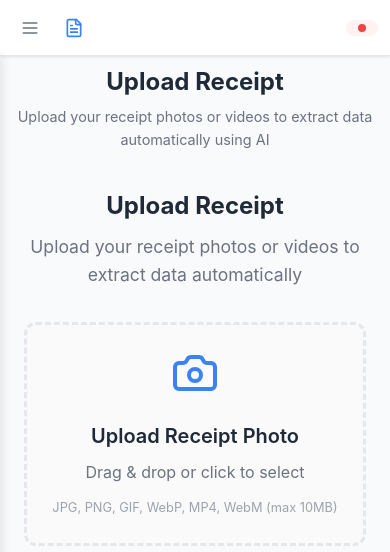
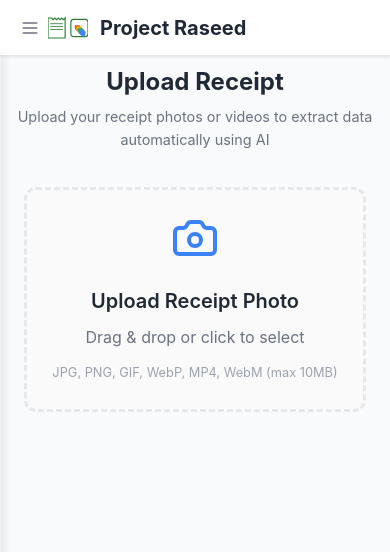
Before and after one commit to tharaniesp/Project-Raseed, a React (Create React App) app in the folder raseed-frontend/: page / in a window 390 px wide. Shown: the top 552 px of the page. Built offline with nearby package versions, Linux system fonts and the light colour scheme; no server answers.

Commit message:
mobile view css changes and changed project raseed icon

```diff
--- a/raseed-frontend/public/index.html
+++ b/raseed-frontend/public/index.html
@@ -24,7 +24,7 @@
       work correctly both with client-side routing and a non-root public URL.
       Learn how to configure a non-root public URL by running `npm run build`.
     -->
-    <title>React App</title>
+    <title>Project Raseed</title>
   </head>
   <body>
     <noscript>You need to enable JavaScript to run this app.</noscript>
--- a/raseed-frontend/src/components/Layout/Header.js
+++ b/raseed-frontend/src/components/Layout/Header.js
@@ -20,30 +20,43 @@ const Header = ({ onMenuClick, isMobile }) => {
             </button>
           )}
         <a href="/" className="logo">
-            <FileText className="logo-icon" size={isMobile ? 20 : 24} />
+          <span className="logo-icon" style={{ display: 'flex', alignItems: 'center' }}>
+        <svg width={isMobile ? 40 : 60} height={isMobile ? 30 : 50} viewBox="40 40 140 70" xmlns="http://www.w3.org/2000/svg" font-family="Arial, sans-serif">
+          <g stroke="#2e7d32" fill="none" stroke-width="4">
+            <path d="M40,40 l0,70 l60,0 l0,-70 l-6,6 l-6,-6 l-6,6 l-6,-6 l-6,6 l-6,-6 l-6,6 l-6,-6 z"/>
+            <line x1="48" y1="60" x2="92" y2="60" stroke-width="3"/>
+            <line x1="48" y1="70" x2="92" y2="70" stroke-width="3"/>
+            <line x1="48" y1="80" x2="92" y2="80" stroke-width="3"/>
+          </g>
+
+          <g transform="translate(120, 45)">
+            <rect x="0" y="0" width="60" height="60" rx="10" ry="10" fill="none" stroke="#2e7d32" stroke-width="4"/>
+            <path d="M15,20 Q10,30 20,40 Q30,50 35,40 Q40,30 30,20 Z" fill="#ea4335"/>
+            <path d="M20,25 Q15,35 25,45 Q35,55 40,45 Q45,35 35,25 Z" fill="#fbbc05"/>
+            <path d="M25,30 Q20,40 30,50 Q40,60 45,50 Q50,40 40,30 Z" fill="#34a853"/>
+            <path d="M30,35 Q25,45 35,55 Q45,65 50,55 Q55,45 45,35 Z" fill="#4285f4"/>
+          </g>
+        </svg>
+          </span>
           <span className="logo-text">Project Raseed</span>
         </a>
         </div>
 
+      {!isMobile && (
         <div className="header-actions">
-          {!isMobile && (
           <div className="stats">
             <span className="receipt-count">
               {totalReceipts} Receipt{totalReceipts !== 1 ? 's' : ''}
             </span>
           </div>
-          )}
-
           <div className={`status-indicator ${backendStatus}`}>
             <div className={`status-dot ${backendStatus}`}></div>
             <span className="status-text">
-              {isMobile
-                ? (backendStatus === 'online' ? 'Online' : 'Offline')
-                : (backendStatus === 'online' ? 'Backend Online' : 'Backend Offline')
-              }
+              {backendStatus === 'online' ? 'Backend Online' : 'Backend Offline'}
             </span>
           </div>
         </div>
+      )}
       </div>
     </header>
   );
--- a/raseed-frontend/src/components/Layout/Sidebar.js
+++ b/raseed-frontend/src/components/Layout/Sidebar.js
@@ -53,9 +53,8 @@ const Sidebar = ({ isOpen, isMobile, onClose }) => {
 
   return (
     <aside className={`sidebar ${isMobile ? 'sidebar-mobile' : ''} ${isMobile && isOpen ? 'sidebar-open' : ''}`}>
-      {isMobile && (
+      {/* {isMobile && (
         <div className="sidebar-header">
-          <h3>Menu</h3>
           <button
             className="close-button"
             onClick={onClose}
@@ -64,7 +63,7 @@ const Sidebar = ({ isOpen, isMobile, onClose }) => {
             <X size={20} />
           </button>
         </div>
-      )}
+      )} */}
 
       <nav className="sidebar-nav">
         <ul className="nav-list">
--- a/raseed-frontend/src/components/Upload/UploadComponent.css
+++ b/raseed-frontend/src/components/Upload/UploadComponent.css
@@ -1,6 +1,6 @@
 /* src/components/Upload/UploadComponent.css */
 .upload-component {
-  max-width: 600px;
+  max-width: 1000px;
   margin: 0 auto;
   padding: 2rem;
 }
--- a/raseed-frontend/src/components/Upload/UploadComponent.js
+++ b/raseed-frontend/src/components/Upload/UploadComponent.js
@@ -132,10 +132,10 @@ const UploadComponent = () => {
 
   return (
     <div className="upload-component">
-      <div className="upload-header">
+      {/* <div className="upload-header">
         <h2>Upload Receipt</h2>
         <p>Upload your receipt photos or videos to extract data automatically</p>
-      </div>
+      </div> */}
 
       {/* Upload Area */}
       <div
--- a/raseed-frontend/src/styles/App.css
+++ b/raseed-frontend/src/styles/App.css
@@ -3,10 +3,10 @@
   background: #fff;
   border-bottom: 1px solid #e5e7eb;
   padding: 0 2rem;
-  height: 64px;
-  display: flex;
-  align-items: center;
-  justify-content: center;
+  height: 70px;
+  display: flex;
+  align-items: center;
+  /* justify-content: center; */
   box-shadow: 0 1px 3px rgba(0, 0, 0, 0.1);
   position: sticky;
   top: 0;
@@ -18,13 +18,13 @@
   align-items: center;
   justify-content: space-between;
   width: 100%;
-  max-width: 1200px;
+  /* max-width: 1200px; */
 }
 
 .header-left {
   display: flex;
   align-items: center;
-  gap: 1rem;
+  /* gap: 1rem; */
 }
 
 .menu-button {
@@ -333,7 +333,7 @@
   }
 
   .logo-text {
-    display: none;
+    display: flex;
   }
 
   .status-text {
@@ -427,6 +427,7 @@ body {
   background-color: #f9fafb;
   -webkit-font-smoothing: antialiased;
   -moz-osx-font-smoothing: grayscale;
+  overflow: hidden;
 }
 
 /* App Layout */
@@ -445,33 +446,14 @@ body {
   flex: 1;
   padding: 2rem;
   background: #f9fafb;
-  min-height: calc(100vh - 64px);
+  max-height: calc(100vh - 64px);
   overflow-y: auto;
 }
 
-/* Header Styles */
-.header {
-  background: #fff;
-  border-bottom: 1px solid #e5e7eb;
-  padding: 0 2rem;
-  height: 64px;
-  display: flex;
-  align-items: center;
-  justify-content: between;
-  box-shadow: 0 1px 3px rgba(0, 0, 0, 0.1);
-}
-
-.header-content {
-  display: flex;
-  align-items: center;
-  justify-content: between;
-  width: 100%;
-}
-
 .logo {
   display: flex;
   align-items: center;
-  gap: 0.5rem;
+  gap: 12px;
   font-size: 1.5rem;
   font-weight: 700;
   color: #1f2937;
@@ -926,7 +908,8 @@ body {
   display: flex;
   gap: 1rem;
   margin-bottom: 2rem;
-  align-items: center;
+  justify-content: space-between;
+  /* align-items: center; */
 }
 
 .search-box {
@@ -2494,7 +2477,7 @@ body {
   }
 
   .sidebar {
-    width: 100%;
+    width: 25%;
     order: 2;
     border-right: none;
     border-top: 1px solid #e5e7eb;
@@ -2509,7 +2492,7 @@ body {
   }
 
   .nav-list {
-    display: flex;
+    /* display: flex; */
     gap: 0.5rem;
     min-width: max-content;
   }
@@ -2543,7 +2526,7 @@ body {
   .main-content {
     order: 1;
     padding: 1rem;
-    min-height: calc(100vh - 64px - 60px);
+    max-height: calc(100vh - 64px - 60px);
   }
 
   .header {
@@ -2608,7 +2591,6 @@ body {
   /* Controls Mobile */
   .receipts-controls {
     flex-direction: column;
-    gap: 1rem;
   }
 
   .search-box {
@@ -2692,7 +2674,7 @@ body {
 
   .main-content {
     padding: 0.75rem;
-    min-height: calc(100vh - 56px - 60px);
+    max-height: calc(100vh - 56px - 60px);
   }
 
   .page-header {
@@ -2937,7 +2919,7 @@ body {
 /* Landscape orientation fixes */
 @media (max-width: 768px) and (orientation: landscape) {
   .main-content {
-    min-height: calc(100vh - 56px - 50px);
+    max-height: calc(100vh - 56px - 50px);
   }
 
   .upload-area {
```
Also changed, not shown: 1 other file (tests, documents, lock files or other folders). Lines whose indentation alone changed are shown as unchanged.
